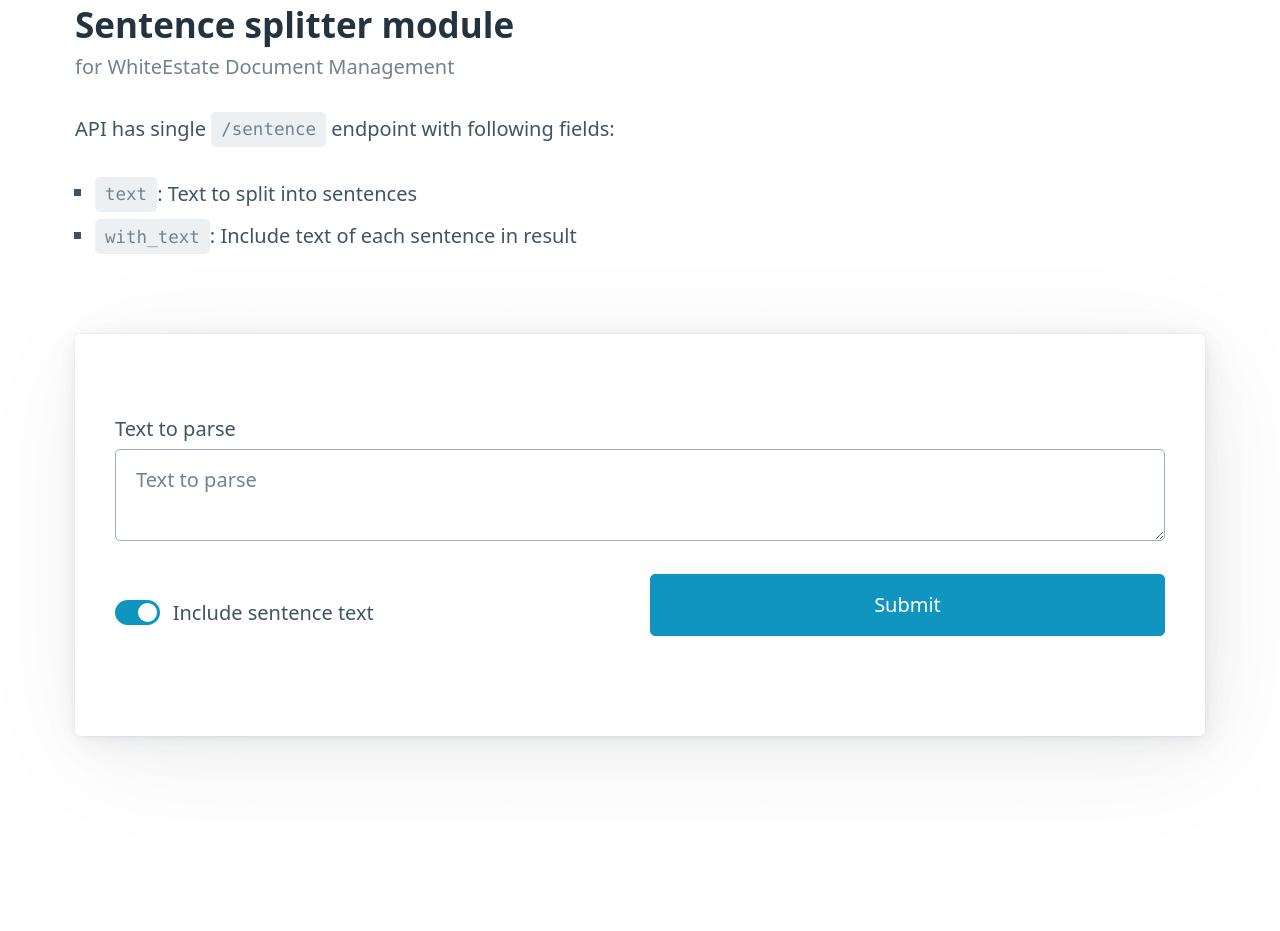
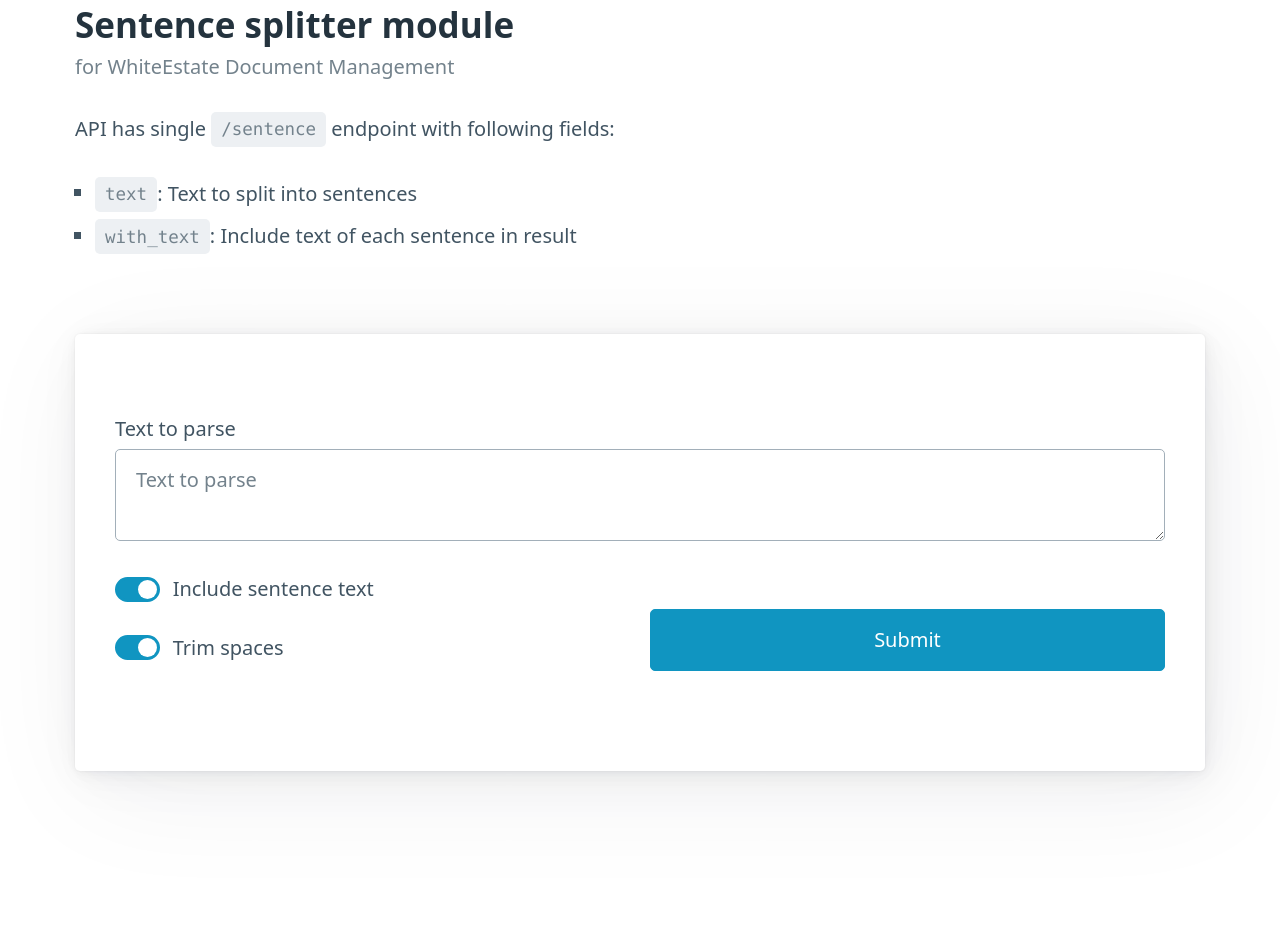
Before and after one commit to EGW-Alpha/sentence-splitter, a FastAPI app: page / in a window 1280 px wide. Shown: the part 81-1012 px from the top of the page. Before the commit the page ends 832 px from the top, so only its background shows below. Run offline with FastAPI, Linux system fonts and the light colour scheme.

Commit message:
add trim spaces checkbox & result sentence length

```diff
--- a/main.py
+++ b/main.py
@@ -24,29 +24,31 @@ class Chunk(BaseModel):
     begin: int = 0
     end: int = 0
     text: str = ""
+    length: int = 0
 
 
 class Response(BaseModel):
     text: typing.List[Chunk] = []
 
 
-def extract_chunk(sent: Span, with_text: bool) -> Chunk:
+def extract_chunk(sent: Span, with_text: bool, trim_spaces: bool) -> Chunk:
     begin = sent.start_char
     end = sent.end_char
     text = sent.text
 
     text_len = len(text)
+    if trim_spaces:
+        text = text.lstrip()
+        begin = begin + text_len - len(text)
 
-    text = text.lstrip()
-    begin = begin + text_len - len(text)
-
-    text_len = len(text)
-    text = text.rstrip()
-    end = end - text_len + len(text)
+        text_len = len(text)
+        text = text.rstrip()
+        end = end - text_len + len(text)
 
     result = Chunk(begin=begin, end=end)
     if with_text:
         result.text = text
+        result.length = len(text)
     return result
 
 
@@ -56,6 +58,6 @@ async def index(request: Request):
 
 
 @app.post("/sentence", response_model_exclude_unset=True)
-async def split_sentence(text: str = Form(), with_text: bool = Form(default=False)) -> Response:
+async def split_sentence(text: str = Form(), with_text: bool = Form(default=False), trim_spaces: bool = Form(default=False)) -> Response:
     doc = nlp(text)
-    return Response(text=[extract_chunk(sent, with_text) for sent in doc.sents])
+    return Response(text=[extract_chunk(sent, with_text, trim_spaces) for sent in doc.sents])
--- a/templates/index.html
+++ b/templates/index.html
@@ -30,6 +30,12 @@
                         <input type="checkbox" id="with_text" name="with_text" role="switch" value="true" checked>
                         Include sentence text
                     </label>
+                </div>
+                <div class="grid" style="align-items: center;">
+                    <label for="trim_spaces">
+                        <input type="checkbox" id="trim_spaces" name="trim_spaces" role="switch" value="true" checked>
+                        Trim spaces
+                    </label>
                     <button type="submit">Submit</button>
                 </div>
             </div>
```
